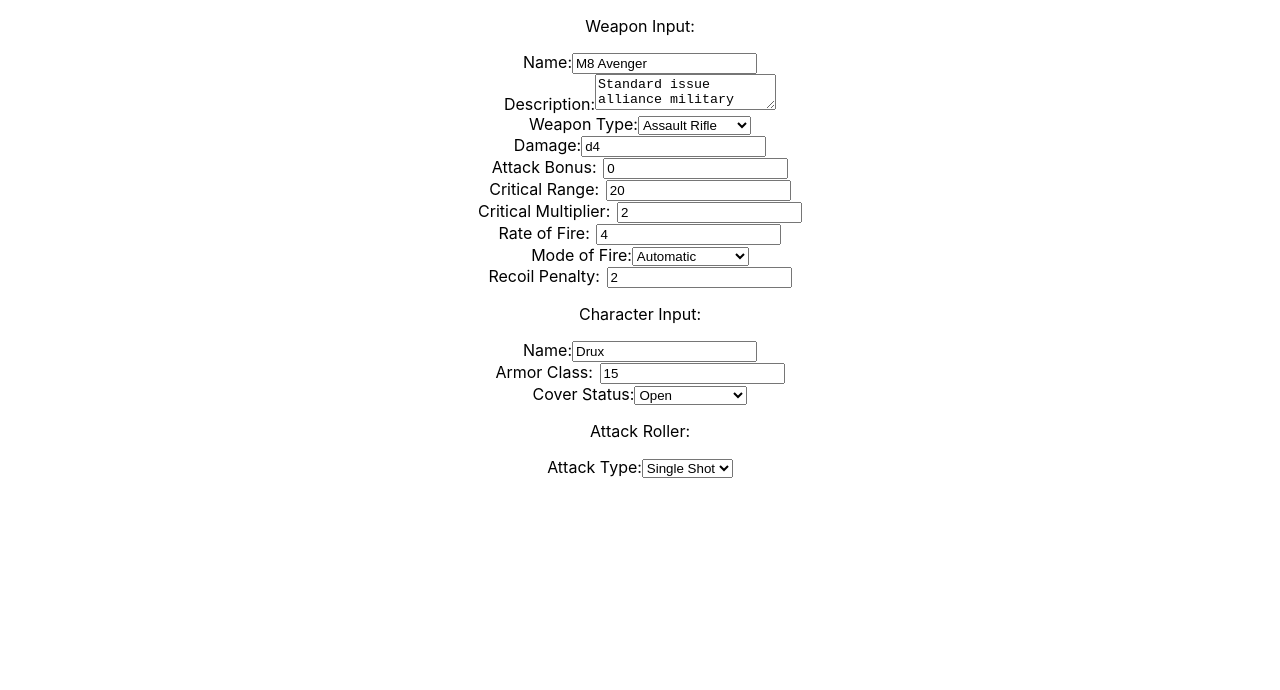
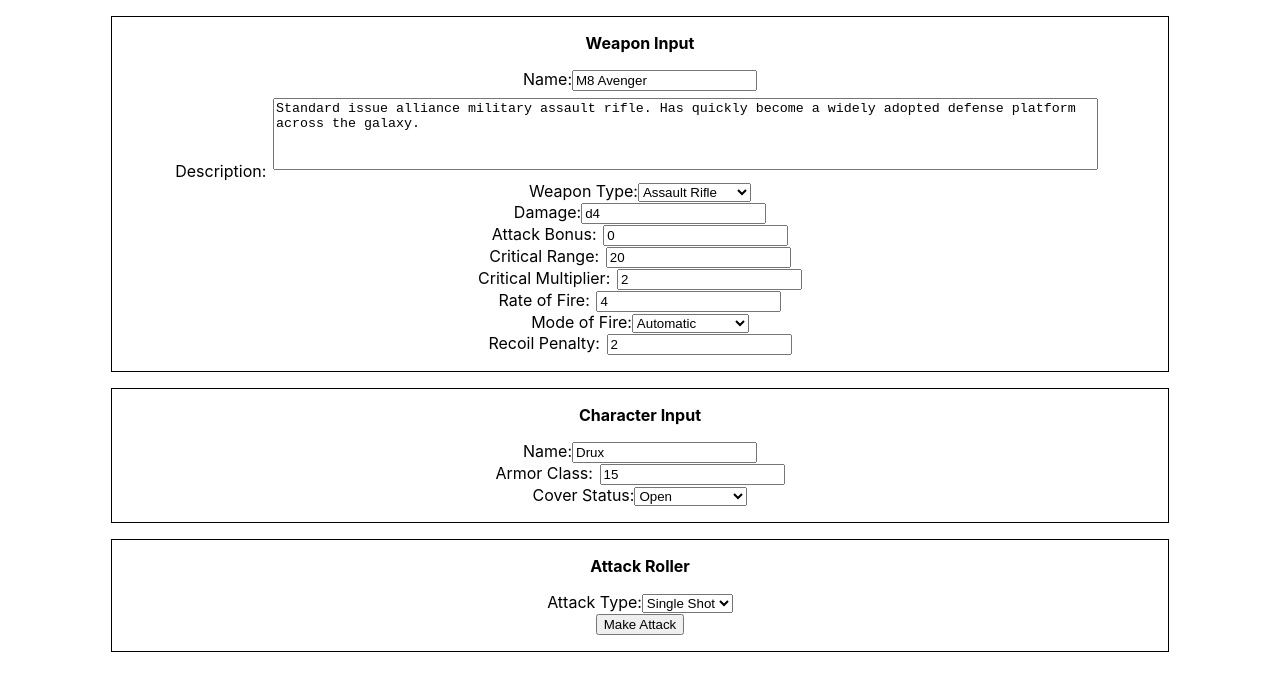
Before and after one commit to tuneharmonic/me-roller, a React (Create React App) app: page / in a window 1280 px wide. Shown: the top 690 px of the page. Built offline with nearby package versions, Linux system fonts and the light colour scheme.

Commit message:
wonky but working

```diff
--- a/src/App.css
+++ b/src/App.css
@@ -2,37 +2,7 @@
   text-align: center;
 }
 
-.App-logo {
-  height: 40vmin;
-  pointer-events: none;
+.title {
+  margin-top: 0;
+  font-weight: bold;
 }
-
-@media (prefers-reduced-motion: no-preference) {
-  .App-logo {
-    animation: App-logo-spin infinite 20s linear;
-  }
-}
-
-.App-header {
-  background-color: #282c34;
-  min-height: 100vh;
-  display: flex;
-  flex-direction: column;
-  align-items: center;
-  justify-content: center;
-  font-size: calc(10px + 2vmin);
-  color: white;
-}
-
-.App-link {
-  color: #61dafb;
-}
-
-@keyframes App-logo-spin {
-  from {
-    transform: rotate(0deg);
-  }
-  to {
-    transform: rotate(360deg);
-  }
-}
--- a/src/App.tsx
+++ b/src/App.tsx
@@ -7,7 +7,7 @@
 import AppState from './models/AppState';
 import Character from './models/Character';
 import AttackRoller from './components/AttackRoller';
-import { stat } from 'fs';
+import { FireTypeToAttackTypeMap } from './models/AttackRollerProps';
 
 function App() {
   const initialState: AppState = {
@@ -39,14 +39,15 @@
     setState({ ...state, weapon });
   }
 
+  function determineAttackOptions(): number[] {
+    return FireTypeToAttackTypeMap.get(state.weapon.fireType) || [0];
+  }
+
   return (
     <div className="App">
-      <p>Weapon Input:</p>
       <WeaponInput weapon={state.weapon} onChange={setWeapon} />
-      <p>Character Input:</p>
       <CharacterInput character={state.character} onChange={setCharacter} />
-      <p>Attack Roller:</p>
-      <AttackRoller weapon={state.weapon} target={state.character} />
+      <AttackRoller weapon={state.weapon} target={state.character} attackOptions={determineAttackOptions()} />
     </div>
   );
 }
--- /dev/null
+++ b/src/components/AttackRoller.css
@@ -0,0 +1,8 @@
+.AttackRoller {
+    border: 1px solid black;
+    width: 80%;
+    margin: auto;
+    margin-top: 1em;
+    margin-bottom: 1em;
+    padding: 1em;
+}
--- a/src/components/AttackRoller.tsx
+++ b/src/components/AttackRoller.tsx
@@ -1,84 +1,221 @@
 import React, { useState } from 'react';
-import AttackRollerProps, { AttackResult, AttackTypes, FireTypeToAttackTypeMap } from '../models/AttackRollerProps';
+import AttackRollerProps, { AttackResult, AttackRollerState, AttackTypes } from '../models/AttackRollerProps';
 import KeyValue from '../models/KeyValue';
 import Roll from '../utilities/Roll';
 import DropdownInput from './DropdownInput';
+import './AttackRoller.css';
 
 function AttackRoller(props: AttackRollerProps) {
 
-    const attackOptions = determineAttackOptions();
-    const [state, setState] = useState({ message: '', currentRecoil: 0, attackType: attackOptions[0] });
+    let currentMessages: string[] = [];
+    let currentRecoil = 0;
+    let currentAttackType = props.attackOptions[0];
+    const [attackRollerState, setAttackRollerState] = useState<AttackRollerState>({ messages: [], attackType: props.attackOptions[0] });
 
-    function determineAttackOptions(): number[] {
-        return FireTypeToAttackTypeMap.get(props.weapon.fireType) || [0];
+    function setMessages(messages: string[]) {
+        setAttackRollerState({ ...attackRollerState, messages });
     }
 
-    // function setMessage(message: string) {
-    //     setState({ ...state, message });
-    // }
+    function appendMessage(message: string) {
+        currentMessages.push(message);
+        setMessages(currentMessages);
+    }
 
-    // function setCurrentRecoil(currentRecoil: number) {
-    //     setState({ ...state, currentRecoil });
-    // }
+    function resetMessages() {
+        setMessages([]);
+    }
+
+    function setCurrentRecoil(recoil: number) {
+        currentRecoil = recoil;
+        //setAttackRollerState({ ...attackRollerState, currentRecoil });
+    }
+
+    function incrementRecoil() {
+        setCurrentRecoil(currentRecoil + props.weapon.recoil);
+    }
+
+    function resetRecoil() {
+        setCurrentRecoil(0);
+    }
 
     function setAttackType(attackType: number) {
-        setState({ ...state, attackType })
+        currentAttackType = attackType;
+        //setAttackRollerState({ ...attackRollerState, attackType })
+    }
+
+    function makeAttack() {
+
+        resetMessages();
+
+        let firstVolleyDamage;
+        let secondVolleyDamage;
+        let thirdVolleyDamage;
+        switch (currentAttackType) { //attackRollerState.attackType) {
+            case AttackTypes.SingleShot:
+                appendMessage('Rolling single-shot attack...');
+                fireShot(1);
+                break;
+            case AttackTypes.DoubleTap:
+                appendMessage('Rolling double-tap attack...');
+                let firstShotDamage = fireShot(1);
+                if (firstShotDamage === -1) {
+                    appendMessage('First shot misfired. Skipping second shot.');
+                    break;
+                };
+                incrementRecoil();
+                let secondShotDamage = fireShot(2);
+                if (secondShotDamage === -1) {
+                    appendMessage('Second shot misfired. First shot did damage of: ' + firstShotDamage);
+                    break;
+                };
+                appendMessage('Both shots do combined damage of: ' + firstShotDamage + ' + ' + secondShotDamage + ' = ' + (firstShotDamage + secondShotDamage));
+                break;
+            case AttackTypes.Burst:
+                appendMessage('Rolling burst-fire attack...');
+                fireBurst();
+                break;
+            case AttackTypes.AutoFire:
+                appendMessage('Rolling auto-fire attack...');
+                appendMessage('Firing first volley...');
+                firstVolleyDamage = fireBurst();
+                appendMessage('Firing second volley...');
+                secondVolleyDamage = fireBurst();
+                appendMessage('Both volleys do combined damage of: [' + firstVolleyDamage + ', ' + secondVolleyDamage + '] = ' + (firstVolleyDamage + secondVolleyDamage));
+                break;
+            case AttackTypes.FullAuto:
+                appendMessage('Rolling full auto-fire attack...');
+                appendMessage('Firing first volley...');
+                firstVolleyDamage = fireBurst();
+                appendMessage('Firing second volley...');
+                secondVolleyDamage = fireBurst();
+                appendMessage('Firing third volley...');
+                thirdVolleyDamage = fireBurst();
+                appendMessage('All volleys do combined damage of: [' + firstVolleyDamage + ', ' + secondVolleyDamage + ', ' + thirdVolleyDamage + '] = ' + (firstVolleyDamage + secondVolleyDamage + thirdVolleyDamage));
+                break;
+            default:
+                break;
+        }
+
+        resetRecoil();
+    }
+
+    function fireBurst(): number {
+        incrementRecoil();
+        let damageString = '[';
+        let totalDamage = 0;
+        for (let shotNumber = 1; shotNumber <= props.weapon.rateOfFire; shotNumber++) {
+            const damage = fireShot(shotNumber);
+            if (damage === -1) {
+                damageString += 'Misfire';
+                break;
+            };
+
+            totalDamage += damage;
+            damageString += damage;
+            if (shotNumber !== props.weapon.rateOfFire && damage !== Number.POSITIVE_INFINITY) {
+                damageString += ', ';
+            }
+
+            if (damage === Number.POSITIVE_INFINITY) break;
+        }
+        damageString += '] = ' + totalDamage;
+        appendMessage('All shots do combined damage of: ' + damageString);
+        return totalDamage;
+    }
+
+    function fireShot(shotNumber: number): number {
+        appendMessage('Rolling shot #' + shotNumber + '...');
+        let attackResult = rollAttack();
+        if (attackResult !== AttackResult.Miss && attackResult !== AttackResult.Failure) {
+            let attackDamage = calculateDamage(attackResult);
+            logDamage(attackDamage, shotNumber);
+            return attackDamage;
+        } else if (attackResult === AttackResult.Miss) {
+            return 0;
+        }
+        return -1;
+    }
+
+    function logDamage(damage: number, shotNumber: number) {
+        appendMessage('Shot #' + shotNumber + ' dealt ' + damage + ' damage to ' + props.target.name + '!');
     }
 
     function calculateDamage(attackResult: number): number {
         const rawDamageRoll = props.weapon.damage.Calculate();
         switch (attackResult) {
             case AttackResult.Instant:
-                // log
+                appendMessage('Rolled damage: Infinity');
                 return Number.POSITIVE_INFINITY;
             case AttackResult.Vorpal:
-                // log
-                return rawDamageRoll.result * props.weapon.critMultiplier * 2;
+                const vorpalDamage = rawDamageRoll.result * props.weapon.critMultiplier * 2;
+                appendMessage('Rolled damage: (' + rawDamageRoll.resolvedExpression + ') x ' + props.weapon.critMultiplier + ' x 2 = ' + vorpalDamage);
+                return vorpalDamage;
             case AttackResult.Critical:
-                // log
-                return rawDamageRoll.result * props.weapon.critMultiplier;
+                const critDamage = rawDamageRoll.result * props.weapon.critMultiplier;
+                appendMessage('Rolled damage: (' + rawDamageRoll.resolvedExpression + ') x ' + props.weapon.critMultiplier + ' = ' + critDamage);
+                return critDamage;
             case AttackResult.Hit:
-                // log
+                appendMessage('Rolled damage: ' + rawDamageRoll.resolvedExpression);
                 return rawDamageRoll.result;
             case AttackResult.Miss:
+                return 0;
+            case AttackResult.Failure:
             default:
-                // log
-                return 0;
+                return -1;
         }
     }
 
     // returns AttackResult
     function rollAttack(): number {
         const rawAttackRoll = Roll.Die();
+        if (rawAttackRoll === 1) {
+            appendMessage('Rolled a natural 1. Critical failure...');
+            return AttackResult.Failure;
+        }
+
         if (checkCritical(rawAttackRoll)) {
+            appendMessage('Rolled within critical range: ' + rawAttackRoll + '. Rolling to confirm...');
             const critConfirmRoll = Roll.Die();
             if (checkCritical(critConfirmRoll)) {
+                appendMessage('Rolled within vorpal range: ' + critConfirmRoll + '. Rolling to confirm...');
                 const vorpalConfirmRoll = Roll.Die();
                 if (checkCritical(vorpalConfirmRoll)) {
+                    appendMessage('Rolled within insta-gib range: ' + vorpalConfirmRoll + '. Rolling to confirm...');
                     const instantRoll = Roll.Die();
-                    if (checkCritical(instantRoll) || checkAttackRoll(instantRoll)) {
-                        // instant incapacitation
+                    if (checkCritical(instantRoll)) {
+                        // instant incapacitation - crit roll
+                        appendMessage('Insta-gib confirmed!: ' + instantRoll);
+                        return AttackResult.Instant;
+                    } else if (checkAttackRoll(instantRoll)) {
+                        // instant incapacitation - attack confirmed
+                        appendMessage('Insta-gib confirmed!: ' +  getCalculatedAttackString(instantRoll));
                         return AttackResult.Instant;
                     }
                 } else if (checkAttackRoll(vorpalConfirmRoll)) {
                     // vorpal attack
+                    appendMessage('Vorpal attack confirmed!: ' + getCalculatedAttackString(vorpalConfirmRoll));
                     return AttackResult.Vorpal;
                 } else {
                     // critical attack
+                    appendMessage('Vorpal attack failed: ' + getCalculatedAttackString(vorpalConfirmRoll) + '. Critical attack confirmed!');
                     return AttackResult.Critical;
                 }
             } else if (checkAttackRoll(critConfirmRoll)) {
                 // critical attack
+                    appendMessage('Critical attack confirmed!: ' + getCalculatedAttackString(critConfirmRoll));
                 return AttackResult.Critical;
             } else {
                 // normal attack
+                    appendMessage('Critical attack failed: ' + getCalculatedAttackString(critConfirmRoll) + '. Normal hit confirmed!');
                 return AttackResult.Hit;
             }
         } else if (checkAttackRoll(rawAttackRoll)) {
             // normal attack
+            appendMessage('Normal hit confirmed!: ' + getCalculatedAttackString(rawAttackRoll));
             return AttackResult.Hit;
         }
         //miss...
+        appendMessage('Attack missed: ' + getCalculatedAttackString(rawAttackRoll));
         return AttackResult.Miss;
     }
 
@@ -87,7 +224,15 @@
     }
 
     function checkAttackRoll(roll: number) {
-        return roll + props.weapon.attackBonus - state.currentRecoil >= props.target.armorClass + props.target.coverStatus;
+        return getCalculatedAttackRoll(roll) >= props.target.armorClass + props.target.coverStatus;
+    }
+
+    function getCalculatedAttackRoll(roll: number): number {
+        return roll + props.weapon.attackBonus - currentRecoil;
+    }
+
+    function getCalculatedAttackString(roll: number) {
+        return `[${roll} + ${props.weapon.attackBonus} - ${currentRecoil}] = ${getCalculatedAttackRoll(roll)}`;
     }
 
     function adaptOptions(attackOption: number): KeyValue<number> {
@@ -100,7 +245,14 @@
 
     return (
         <div className='AttackRoller'>
-            <DropdownInput name='attackType' text='Attack Type' value={attackOptions[0]} valueType={attackOptions} adapter={adaptOptions} onChange={handleAttackType} />
+            <p className='title'>Attack Roller</p>
+            <DropdownInput name='attackType' text='Attack Type' value={attackRollerState.attackType} valueType={props.attackOptions} adapter={adaptOptions} onChange={handleAttackType} />
+            <button type="button" onClick={e => makeAttack()}>Make Attack</button>
+            {
+                attackRollerState.messages.map((message, i) => {
+                    return <p key={i}>{message}</p>;
+                })
+            }
         </div>
     );
 }
--- /dev/null
+++ b/src/components/CharacterInput.css
@@ -0,0 +1,7 @@
+.CharacterInput {
+    border: 1px solid black;
+    width: 80%;
+    margin: auto;
+    margin-top: 1em;
+    padding: 1em;
+}
--- a/src/components/CharacterInput.tsx
+++ b/src/components/CharacterInput.tsx
@@ -5,6 +5,7 @@
 import Character from '../models/Character';
 import CoverType from '../models/CoverType';
 import { KeyValueAdapter } from '../models/KeyValue';
+import './CharacterInput.css';
 
 function CharacterInput(props: { character: Character, onChange(character: Character): void }) {
 
@@ -22,7 +23,8 @@
 
     return (
         <div className='CharacterInput'>
-            <TextInput name='name' text='Name' value={props.character.name || ''} onChange={handleName} />
+            <p className='title'>Character Input</p>
+            <TextInput name='character-name' text='Name' value={props.character.name || ''} onChange={handleName} />
             <NumberInput name='armorClass' text='Armor Class' value={props.character.armorClass || 0} onChange={handleArmorClass} />
             <DropdownInput name='coverStatus' text='Cover Status' value={props.character.coverStatus || 0} valueType={CoverType} adapter={KeyValueAdapter} onChange={handleCoverStatus} />
         </div>
--- /dev/null
+++ b/src/components/TextAreaInput.css
@@ -0,0 +1,6 @@
+.TextAreaInput textarea {
+    resize: none;
+    width: 80%;
+    height: 5em;
+    margin: 0.5em;
+}
--- a/src/components/TextAreaInput.tsx
+++ b/src/components/TextAreaInput.tsx
@@ -1,4 +1,5 @@
 import React, { ChangeEvent } from 'react';
+import './TextAreaInput.css';
 
 function TextAreaInput(props: { name: string, text: string, value: string, onChange(value: string): void }) {
 
--- /dev/null
+++ b/src/components/WeaponInput.css
@@ -0,0 +1,7 @@
+.WeaponInput {
+    border: 1px solid black;
+    width: 80%;
+    margin: auto;
+    margin-top: 1em;
+    padding: 1em;
+}
--- a/src/components/WeaponInput.tsx
+++ b/src/components/WeaponInput.tsx
@@ -9,6 +9,7 @@
 import DiceExpression from '../models/DiceExpression';
 import DiceInput from './DiceInput';
 import { KeyValueAdapter } from '../models/KeyValue';
+import './WeaponInput.css';
 
 function WeaponInput(props: { weapon: Weapon, onChange(weapon: Weapon): void }) {
 
@@ -54,7 +55,8 @@
 
     return (
         <div className='WeaponInput'>
-            <TextInput name='name' text='Name' value={props.weapon.name} onChange={handleName} />
+            <p className='title'>Weapon Input</p>
+            <TextInput name='weapon-name' text='Name' value={props.weapon.name} onChange={handleName} />
             <TextAreaInput name='description' text='Description' value={props.weapon.description} onChange={handleDescription} />
             <DropdownInput name='weaponType' text='Weapon Type' value={props.weapon.weaponType} valueType={WeaponType} adapter={KeyValueAdapter} onChange={handleWeaponType} />
             <DiceInput name='damage' text='Damage' value={props.weapon.damage} onChange={handleDamage} />
--- a/src/models/AttackRollerProps.ts
+++ b/src/models/AttackRollerProps.ts
@@ -4,14 +4,21 @@
 export default interface AttackRollerProps {
     weapon: Weapon;
     target: Character;
+    attackOptions: number[];    // AttackTypes
+}
+
+export interface AttackRollerState {
+    messages: string[];
+    attackType: number;         // AttackTypes
 }
 
 export const AttackResult = {
-    Miss: 0,
-    Hit: 1,
-    Critical: 2,
-    Vorpal: 3,
-    Instant: 4
+    Failure: 0,
+    Miss: 1,
+    Hit: 2,
+    Critical: 3,
+    Vorpal: 4,
+    Instant: 5
 }
 
 export const AttackTypes = {
--- a/src/models/DiceExpression.ts
+++ b/src/models/DiceExpression.ts
@@ -14,7 +14,7 @@
 
 export default class DiceExpression {
     private static diceWithOperatorExpression: RegExp = /([+-]?)(\d*)([dD]?)(\d+)/g;
-    private static invalidCharacterExpression: RegExp = /([^+\-dD\d])/g;    //|([dD]{2,})|([dD][+-])
+    private static invalidCharacterExpression: RegExp = /([^+\-dD\d])/g;
 
     private expression: string = '';
 
@@ -116,7 +116,6 @@
         let firstMatch = true;
         let match: RegExpExecArray | null;
         while ((match = DiceExpression.diceWithOperatorExpression.exec(expression)) !== null) {
-            console.log(match[0]);
 
             this.clauses.push(match[0]);    // full match
 
```
